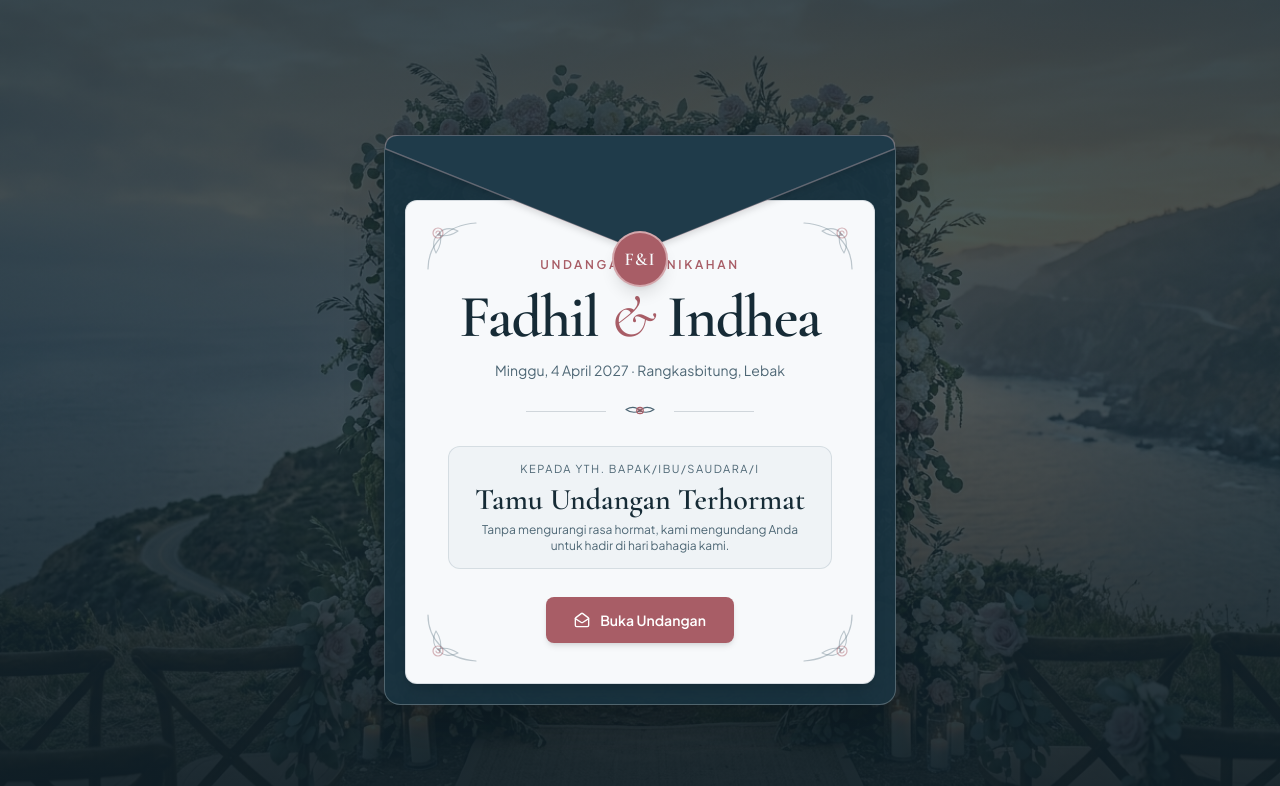
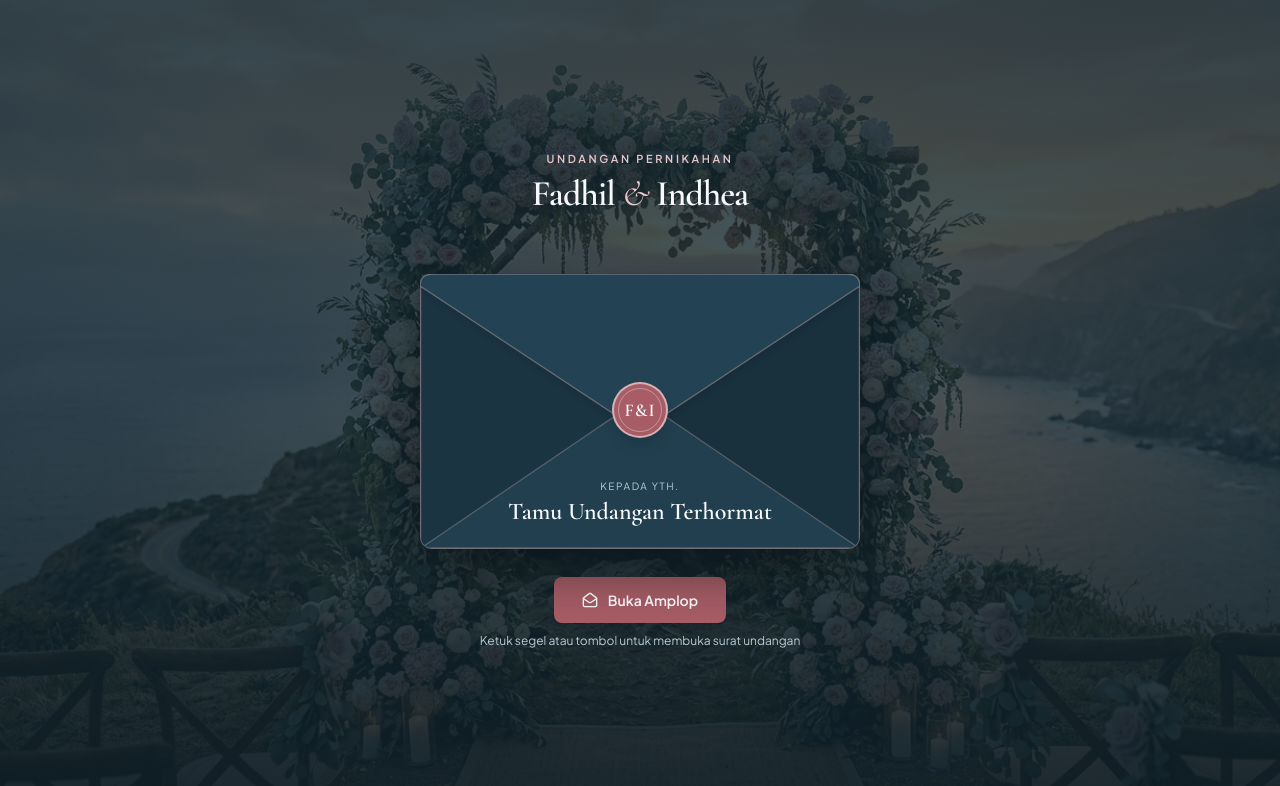
Before and after one commit to nugimn10/eundanganmiftahindhea, a React (Vite) app: page / in a window 1280 px wide. Shown: the top 786 px of the page. Built offline with nearby package versions, Linux system fonts and the light colour scheme.

Commit message:
feat: enhance splash screen envelope animation
Refactor envelope opening sequence to include a multi-stage transition, improving visual flow and state management for the invitation reveal.

```diff
--- a/components/SplashScreen.tsx
+++ b/components/SplashScreen.tsx
@@ -1,5 +1,5 @@
-import React, { useState } from 'react';
-import { MailOpen } from 'lucide-react';
+import React, { useEffect, useRef, useState } from 'react';
+import { ArrowRight, MailOpen } from 'lucide-react';
 import { IMAGES, WEDDING_CITY, WEDDING_DATE_DISPLAY } from '../data/weddingData';
 import { BotanicalCorner, BotanicalDivider } from './BotanicalOrnament';
 
@@ -9,46 +9,83 @@ interface SplashScreenProps {
   onOpen: () => void;
 }
 
-type EnvelopeStage = 'sealed' | 'opening' | 'rising';
+type CoverStage = 'sealed' | 'opening' | 'card-revealed' | 'entering';
 
 const SplashScreen: React.FC<SplashScreenProps> = ({
   guestName,
   onStartOpening,
   onOpen,
 }) => {
-  const [stage, setStage] = useState<EnvelopeStage>('sealed');
+  const [stage, setStage] = useState<CoverStage>('sealed');
+  const [isPaperRising, setIsPaperRising] = useState(false);
   const [imgFailed, setImgFailed] = useState(false);
+  const timersRef = useRef<number[]>([]);
 
-  const handleOpen = () => {
+  useEffect(() => {
+    return () => {
+      timersRef.current.forEach((id) => window.clearTimeout(id));
+    };
+  }, []);
+
+  const schedule = (fn: () => void, ms: number) => {
+    const id = window.setTimeout(fn, ms);
+    timersRef.current.push(id);
+  };
+
+  const handleOpenEnvelope = () => {
     if (stage !== 'sealed') return;
 
     onStartOpening?.();
 
-    const prefersReducedMotion = window.matchMedia('(prefers-reduced-motion: reduce)').matches;
+    const prefersReducedMotion = window.matchMedia(
+      '(prefers-reduced-motion: reduce)'
+    ).matches;
+
     if (prefersReducedMotion) {
-      setStage('rising');
-      setTimeout(onOpen, 220);
+      setIsPaperRising(true);
+      setStage('card-revealed');
       return;
     }
 
     setStage('opening');
-    setTimeout(() => {
-      setStage('rising');
-    }, 340);
-    setTimeout(() => {
-      onOpen();
-    }, 900);
+    schedule(() => {
+      setIsPaperRising(true);
+    }, 220);
+    schedule(() => {
+      setStage('card-revealed');
+    }, 820);
   };
 
-  const isFlapOpen = stage === 'opening' || stage === 'rising';
-  const isRising = stage === 'rising';
+  const handleEnterInvitation = () => {
+    if (stage !== 'card-revealed') return;
+
+    onStartOpening?.();
+
+    const prefersReducedMotion = window.matchMedia(
+      '(prefers-reduced-motion: reduce)'
+    ).matches;
+
+    if (prefersReducedMotion) {
+      onOpen();
+      return;
+    }
+
+    setStage('entering');
+    schedule(() => {
+      onOpen();
+    }, 380);
+  };
+
+  const isFlapOpen = stage === 'opening' || stage === 'card-revealed' || stage === 'entering';
+  const isCardVisible = stage === 'card-revealed' || stage === 'entering';
+  const isEnteringMain = stage === 'entering';
 
   return (
     <section
       id="cover"
       aria-label="Sampul Undangan Pernikahan"
-      className={`fixed inset-0 z-50 flex items-center justify-center overflow-y-auto px-4 py-8 bg-[#162b36] text-[#f7f9fb] transition-opacity duration-500 ${
-        isRising ? 'opacity-0 pointer-events-none' : 'opacity-100'
+      className={`fixed inset-0 z-50 flex items-center justify-center overflow-y-auto px-4 py-8 bg-[#162b36] text-[#f7f9fb] transition-opacity duration-400 ${
+        isEnteringMain ? 'opacity-0 pointer-events-none' : 'opacity-100'
       }`}
     >
       {!imgFailed && (
@@ -57,66 +94,193 @@ const SplashScreen: React.FC<SplashScreenProps> = ({
           alt="Dekorasi bunga mawar dan lautan senja"
           referrerPolicy="no-referrer"
           onError={() => setImgFailed(true)}
-          className={`absolute inset-0 h-full w-full object-cover transition-transform duration-700 ${
-            isRising ? 'scale-105' : 'scale-100'
+          className={`fixed inset-0 h-full w-full object-cover transition-transform duration-700 ${
+            isCardVisible ? 'scale-105' : 'scale-100'
           }`}
         />
       )}
       <div
-        className="absolute inset-0 bg-gradient-to-b from-[#132630]/82 via-[#162b36]/74 to-[#0f1f28]/92"
+        className="fixed inset-0 bg-gradient-to-b from-[#132630]/84 via-[#162b36]/76 to-[#0f1f28]/92"
         aria-hidden="true"
       />
 
-      <div className="envelope-scene relative z-10 w-full max-w-lg pt-8 sm:pt-10">
+      <div className="relative z-10 my-auto grid w-full max-w-lg place-items-center">
+        {/* Tahap 1: Amplop Tertutup -> Terbuka & Kertas Mulai Keluar */}
         <div
-          className={`relative rounded-2xl border border-[#f7f9fb]/25 bg-[#1a3340]/92 shadow-2xl transition-all duration-500 ease-out ${
-            isRising ? 'translate-y-8 opacity-0 scale-[0.97]' : 'translate-y-0 opacity-100 scale-100'
+          aria-hidden={isCardVisible}
+          className={`[grid-area:1/1] envelope-scene w-full max-w-[440px] transition-all duration-500 ease-out ${
+            isCardVisible
+              ? 'pointer-events-none translate-y-20 scale-95 opacity-0'
+              : 'translate-y-0 scale-100 opacity-100'
           }`}
         >
-          {/* 3D Top Envelope Flap */}
+          <div className="mb-5 text-center">
+            <p className="text-[11px] tracking-[0.24em] uppercase text-[#e7c6ca] font-semibold mb-1.5">
+              Undangan Pernikahan
+            </p>
+            <h1 className="font-editorial text-3xl sm:text-4xl font-semibold text-[#f7f9fb] tracking-tight">
+              Fadhil <span className="italic font-normal text-[#e7c6ca]">&amp;</span> Indhea
+            </h1>
+          </div>
+
+          <div className="relative mx-auto w-full pt-8 sm:pt-10">
+            {/* Badan Amplop */}
+            <div className="relative h-[245px] sm:h-[275px] w-full rounded-xl shadow-[0_24px_60px_-15px_rgba(6,15,20,0.8)]">
+              {/* Lapisan Dalam Amplop */}
+              <div className="absolute inset-0 rounded-xl border border-[#e7c6ca]/25 bg-[#12242e]" />
+
+              {/* Kertas Undangan yang Keluar dari Dalam Amplop */}
               <div
-            aria-hidden="true"
-            className={`envelope-flap pointer-events-none absolute -top-px inset-x-0 z-20 h-28 sm:h-32 ${
-              isFlapOpen ? 'envelope-flap-open' : ''
+                className={`absolute inset-x-4 sm:inset-x-5 top-3 bottom-4 z-10 rounded-lg border border-[#1f3b4a]/15 bg-[#f7f9fb] px-5 py-5 text-center text-[#162b36] shadow-lg transition-all duration-600 ease-out ${
+                  isPaperRising
+                    ? '-translate-y-24 sm:-translate-y-28 opacity-100 shadow-2xl'
+                    : 'translate-y-3 opacity-0'
                 }`}
               >
+                <p className="text-[10px] tracking-[0.22em] uppercase text-[#a85d66] font-semibold mb-1">
+                  Undangan Pernikahan
+                </p>
+                <p className="font-editorial text-2xl sm:text-3xl font-semibold text-[#162b36]">
+                  Fadhil <span className="italic font-normal text-[#a85d66]">&amp;</span> Indhea
+                </p>
+                <p className="text-[11px] text-[#4e6775] mt-1">
+                  {WEDDING_DATE_DISPLAY}
+                </p>
+                <div className="mx-auto my-2.5 h-px w-16 bg-[#a85d66]/35" />
+                <p className="text-[10px] uppercase tracking-[0.14em] text-[#4e6775]">
+                  Kepada Yth. {guestName}
+                </p>
+              </div>
+
+              {/* Kantong Depan Amplop (Lipatan Kiri, Kanan, Bawah) */}
+              <div className="pointer-events-none absolute inset-0 z-20 overflow-hidden rounded-xl border border-[#e7c6ca]/25">
                 <svg
-              viewBox="0 0 400 112"
+                  viewBox="0 0 400 260"
                   preserveAspectRatio="none"
-              className="h-full w-full drop-shadow-md"
+                  className="h-full w-full"
+                  aria-hidden="true"
                 >
+                  {/* Sayap Kiri */}
+                  <polygon
+                    points="0,0 205,138 0,260"
+                    fill="#1b3442"
+                    stroke="rgba(231, 198, 202, 0.16)"
+                    strokeWidth="1"
+                  />
+                  {/* Sayap Kanan */}
+                  <polygon
+                    points="400,0 195,138 400,260"
+                    fill="#19303d"
+                    stroke="rgba(231, 198, 202, 0.16)"
+                    strokeWidth="1"
+                  />
+                  {/* Lipatan Bawah */}
                   <path
-                d="M 0 12 Q 0 0 12 0 L 388 0 Q 400 0 400 12 L 208 98 Q 200 102 192 98 Z"
-                fill={isFlapOpen ? '#244252' : '#1f3b4a'}
-                stroke="rgba(231, 198, 202, 0.35)"
+                    d="M 0 260 L 186 128 Q 200 118 214 128 L 400 260 Z"
+                    fill="#213f4f"
+                    stroke="rgba(231, 198, 202, 0.28)"
                     strokeWidth="1.2"
                   />
                 </svg>
 
-            {/* Dusty Rose Wax Seal */}
+                {/* Label Penerima pada Bagian Depan Amplop */}
+                <div className="absolute inset-x-6 bottom-5 text-center">
+                  <p className="text-[10px] uppercase tracking-[0.16em] text-[#b8ccd6] mb-0.5">
+                    Kepada Yth.
+                  </p>
+                  <p className="font-editorial text-xl sm:text-2xl font-semibold text-[#f7f9fb] truncate">
+                    {guestName}
+                  </p>
+                </div>
+              </div>
+
+              {/* Tutup Amplop 3D Atas + Segel Lilin */}
+              <div
+                className={`envelope-flap absolute inset-x-0 top-0 h-[155px] sm:h-[172px] ${
+                  isPaperRising ? 'z-0' : 'z-30'
+                } ${isFlapOpen ? 'envelope-flap-open' : ''}`}
+              >
+                {/* Sisi Depan Tutup Amplop */}
+                <div className="envelope-face absolute inset-0">
+                  <svg
+                    viewBox="0 0 400 172"
+                    preserveAspectRatio="none"
+                    className="h-full w-full drop-shadow-md"
+                    aria-hidden="true"
+                  >
+                    <path
+                      d="M 0 12 Q 0 0 12 0 L 388 0 Q 400 0 400 12 L 210 150 Q 200 158 190 150 Z"
+                      fill="#234354"
+                      stroke="rgba(231, 198, 202, 0.36)"
+                      strokeWidth="1.3"
+                    />
+                  </svg>
+
+                  {/* Segel Lilin Dusty Rose */}
                   <button
                     type="button"
-              tabIndex={-1}
-              onClick={handleOpen}
-              className={`pointer-events-auto absolute left-1/2 bottom-1 -translate-x-1/2 translate-y-1/2 flex h-14 w-14 items-center justify-center rounded-full border-2 border-[#e7c6ca]/70 bg-[#a85d66] text-[#f7f9fb] shadow-lg transition-all duration-300 cursor-pointer ${
-                isFlapOpen ? 'scale-75 opacity-0' : 'scale-100 opacity-100 hover:scale-105'
+                    onClick={handleOpenEnvelope}
+                    disabled={stage !== 'sealed'}
+                    tabIndex={isCardVisible ? -1 : 0}
+                    aria-label="Buka amplop undangan"
+                    className={`group absolute left-1/2 bottom-2 -translate-x-1/2 flex h-14 w-14 items-center justify-center rounded-full border-2 border-[#e7c6ca]/80 bg-[#a85d66] text-[#f7f9fb] shadow-lg transition-all duration-200 cursor-pointer hover:scale-105 hover:bg-[#924d56] focus-visible:outline-2 focus-visible:outline-offset-2 focus-visible:outline-[#e7c6ca] ${
+                      isFlapOpen ? 'scale-75 opacity-0' : 'scale-100 opacity-100'
                     }`}
-              aria-hidden="true"
                   >
-              <span className="font-editorial text-lg font-semibold tracking-wider">F&amp;I</span>
+                    <span className="pointer-events-none flex h-11 w-11 items-center justify-center rounded-full border border-[#f7f9fb]/35 font-editorial text-lg font-semibold tracking-wider">
+                      F&amp;I
+                    </span>
                   </button>
                 </div>
 
-          {/* Inner Pearl-Ivory Invitation Card rising out of envelope */}
+                {/* Sisi Dalam Tutup Amplop Saat Terbuka */}
+                <div className="envelope-face-back absolute inset-0" aria-hidden="true">
+                  <svg
+                    viewBox="0 0 400 172"
+                    preserveAspectRatio="none"
+                    className="h-full w-full"
+                  >
+                    <path
+                      d="M 0 12 Q 0 0 12 0 L 388 0 Q 400 0 400 12 L 210 150 Q 200 158 190 150 Z"
+                      fill="#172e3a"
+                      stroke="rgba(231, 198, 202, 0.25)"
+                      strokeWidth="1.2"
+                    />
+                  </svg>
+                </div>
+              </div>
+            </div>
+          </div>
+
+          <div className="mt-7 text-center">
+            <button
+              type="button"
+              onClick={handleOpenEnvelope}
+              disabled={stage !== 'sealed'}
+              tabIndex={isCardVisible ? -1 : 0}
+              className="inline-flex min-h-[46px] items-center justify-center gap-2.5 rounded-lg bg-[#a85d66] hover:bg-[#924d56] active:scale-[0.98] px-7 py-3 text-sm font-semibold text-white shadow-md transition-all duration-150 focus-visible:outline-2 focus-visible:outline-offset-2 focus-visible:outline-[#e7c6ca] whitespace-nowrap cursor-pointer disabled:opacity-75"
+            >
+              <MailOpen className="h-4 w-4 shrink-0" />
+              <span>Buka Amplop</span>
+            </button>
+            <p className="mt-2.5 text-xs text-[#b8ccd6]">
+              Ketuk segel atau tombol untuk membuka surat undangan
+            </p>
+          </div>
+        </div>
+
+        {/* Tahap 2: Kertas Undangan Pernikahan Muncul Penuh & Siap Masuk Halaman Utama */}
         <div
-            className={`relative z-10 mx-3 sm:mx-5 mt-14 sm:mt-16 mb-4 sm:mb-5 rounded-xl border border-[#1f3b4a]/15 bg-[#f7f9fb] text-[#162b36] px-5 pt-12 pb-8 sm:px-9 sm:pt-14 sm:pb-10 text-center shadow-lg transition-all duration-500 ease-out ${
-              isRising
-                ? '-translate-y-12 scale-[1.03] shadow-2xl'
-                : isFlapOpen
-                  ? '-translate-y-3'
-                  : 'translate-y-0'
+          aria-hidden={!isCardVisible}
+          className={`[grid-area:1/1] w-full flex justify-center transition-all duration-500 ease-out ${
+            isEnteringMain
+              ? 'pointer-events-none -translate-y-6 scale-[1.02] opacity-0'
+              : isCardVisible
+                ? 'translate-y-0 scale-100 opacity-100'
+                : 'pointer-events-none translate-y-12 scale-90 opacity-0'
           }`}
         >
+          <div className="relative w-full max-w-lg rounded-2xl border border-[#1f3b4a]/15 bg-[#f7f9fb] text-[#162b36] px-6 py-10 sm:px-10 sm:py-12 text-center shadow-2xl">
             <BotanicalCorner position="top-left" variant="dark" />
             <BotanicalCorner position="top-right" variant="dark" />
             <BotanicalCorner position="bottom-left" variant="dark" />
@@ -126,9 +290,9 @@ const SplashScreen: React.FC<SplashScreenProps> = ({
               Undangan Pernikahan
             </p>
 
-            <h1 className="font-editorial text-4xl sm:text-6xl font-semibold tracking-tight text-[#162b36] text-balance leading-[1.08] mb-2.5">
+            <h2 className="font-editorial text-4xl sm:text-6xl font-semibold tracking-tight text-[#162b36] text-balance leading-[1.08] mb-2.5">
               Fadhil <span className="italic font-normal text-[#a85d66]">&amp;</span> Indhea
-            </h1>
+            </h2>
 
             <p className="text-xs sm:text-sm text-[#4e6775] mb-5">
               {WEDDING_DATE_DISPLAY} <span aria-hidden="true">·</span> {WEDDING_CITY}
@@ -150,12 +314,13 @@ const SplashScreen: React.FC<SplashScreenProps> = ({
 
             <button
               type="button"
-              onClick={handleOpen}
-              disabled={stage !== 'sealed'}
+              onClick={handleEnterInvitation}
+              disabled={stage !== 'card-revealed'}
+              tabIndex={isCardVisible ? 0 : -1}
               className="inline-flex min-h-[46px] items-center justify-center gap-2.5 rounded-lg bg-[#a85d66] hover:bg-[#924d56] active:scale-[0.98] px-7 py-3 text-sm font-semibold text-white shadow-md transition-all duration-150 focus-visible:outline-2 focus-visible:outline-offset-2 focus-visible:outline-[#1f3b4a] whitespace-nowrap cursor-pointer disabled:opacity-80"
             >
-              <MailOpen className="h-4 w-4 shrink-0" />
               <span>Buka Undangan</span>
+              <ArrowRight className="h-4 w-4 shrink-0" />
             </button>
           </div>
         </div>
--- a/index.css
+++ b/index.css
@@ -101,6 +101,17 @@
   transform: rotateX(176deg);
 }
 
+.envelope-face {
+  backface-visibility: hidden;
+  -webkit-backface-visibility: hidden;
+}
+
+.envelope-face-back {
+  backface-visibility: hidden;
+  -webkit-backface-visibility: hidden;
+  transform: rotateX(180deg);
+}
+
 @media (prefers-reduced-motion: reduce) {
   html {
     scroll-behavior: auto;
```
Lines whose indentation alone changed are shown as unchanged.
